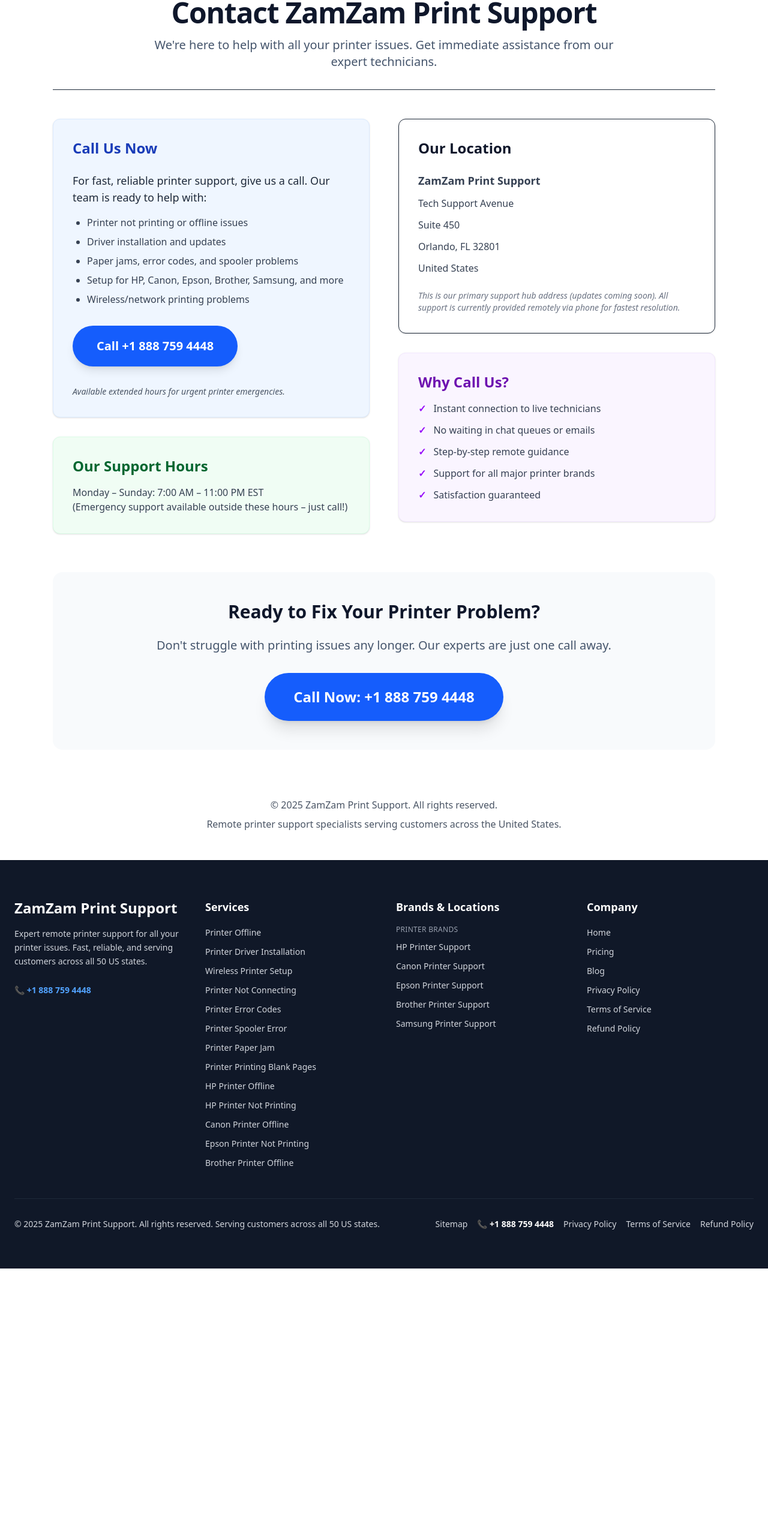
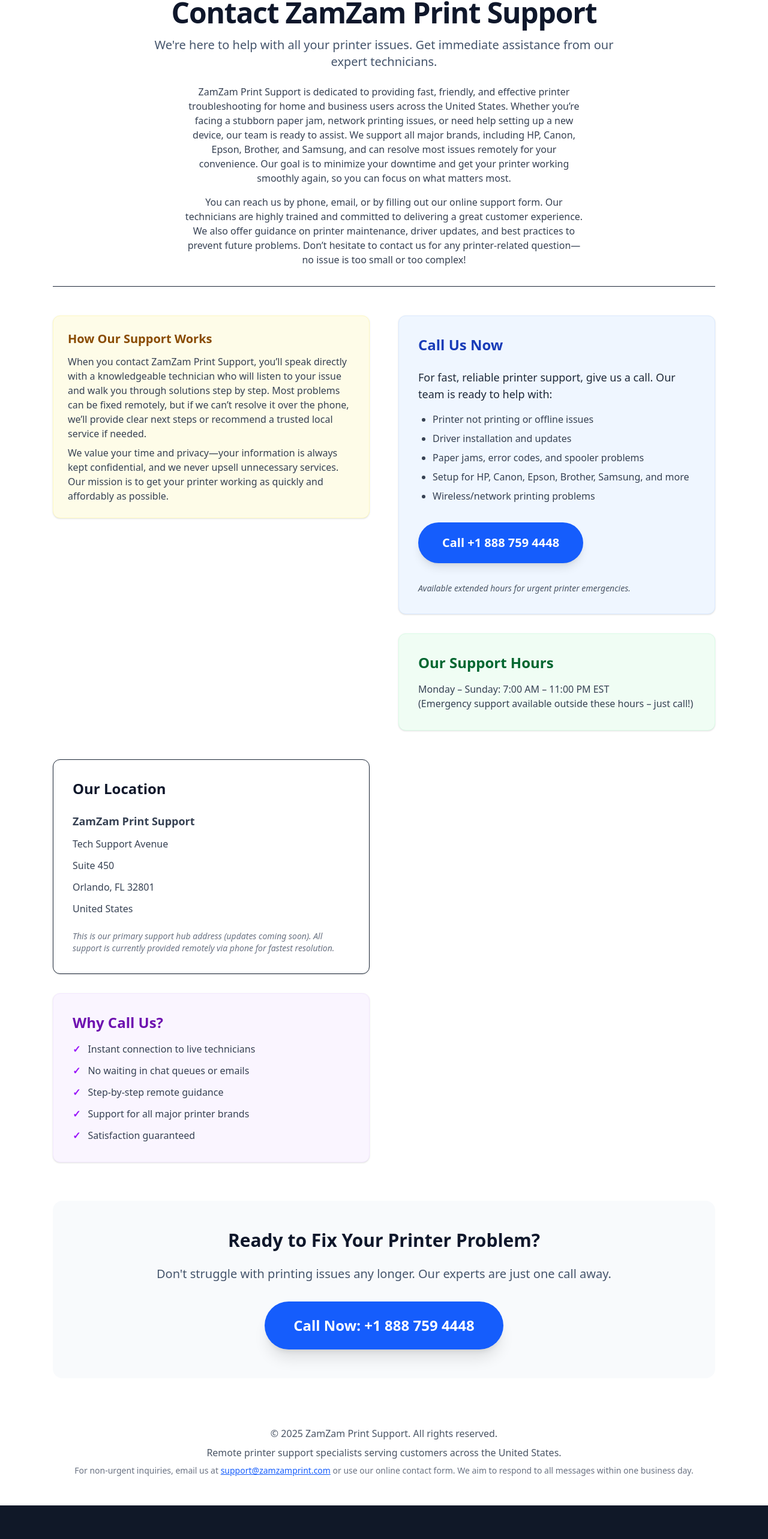
Before and after one commit to mshekhu1/printersupport, a Next.js app: page /contact in a window 1280 px wide. Shown: the part 159-2725 px from the top of the page at 60% size. Before the commit the page ends 2274 px from the top, so only its background shows below. Built offline with nearby package versions, Linux system fonts and the light colour scheme; no server answers.

Commit message:
more content

```diff
--- a/app/contact/page.js
+++ b/app/contact/page.js
@@ -90,9 +90,22 @@
         <p className="text-xl text-slate-600 max-w-3xl mx-auto">
           We're here to help with all your printer issues. Get immediate assistance from our expert technicians.
         </p>
+        <p className="text-base text-gray-700 mt-6 max-w-2xl mx-auto">
+          ZamZam Print Support is dedicated to providing fast, friendly, and effective printer troubleshooting for home and business users across the United States. Whether you’re facing a stubborn paper jam, network printing issues, or need help setting up a new device, our team is ready to assist. We support all major brands, including HP, Canon, Epson, Brother, and Samsung, and can resolve most issues remotely for your convenience. Our goal is to minimize your downtime and get your printer working smoothly again, so you can focus on what matters most.
+        </p>
+        <p className="text-base text-gray-700 mt-4 max-w-2xl mx-auto">
+          You can reach us by phone, email, or by filling out our online support form. Our technicians are highly trained and committed to delivering a great customer experience. We also offer guidance on printer maintenance, driver updates, and best practices to prevent future problems. Don’t hesitate to contact us for any printer-related question—no issue is too small or too complex!
+        </p>
       </header>
 
       <section className="grid md:grid-cols-2 gap-12 mb-16">
+        <div className="mb-8 md:mb-0">
+          <div className="bg-yellow-50 p-6 rounded-xl border border-yellow-100 shadow-sm mb-8">
+            <h2 className="text-xl font-bold text-yellow-800 mb-3">How Our Support Works</h2>
+            <p className="text-gray-700 mb-2">When you contact ZamZam Print Support, you’ll speak directly with a knowledgeable technician who will listen to your issue and walk you through solutions step by step. Most problems can be fixed remotely, but if we can’t resolve it over the phone, we’ll provide clear next steps or recommend a trusted local service if needed.</p>
+            <p className="text-gray-700">We value your time and privacy—your information is always kept confidential, and we never upsell unnecessary services. Our mission is to get your printer working as quickly and affordably as possible.</p>
+          </div>
+        </div>
         <div className="space-y-8">
           <div className="bg-blue-50 p-8 rounded-xl border border-blue-100 shadow-sm">
             <h2 className="text-2xl font-bold text-blue-800 mb-6">Call Us Now</h2>
@@ -191,6 +204,7 @@
       <footer className="mt-20 text-center text-gray-600">
         <p>© {new Date().getFullYear()} ZamZam Print Support. All rights reserved.</p>
         <p className="mt-2">Remote printer support specialists serving customers across the United States.</p>
+        <p className="mt-2 text-sm text-gray-500">For non-urgent inquiries, email us at <a href="mailto:support@zamzamprint.com" className="text-blue-600 underline">support@zamzamprint.com</a> or use our online contact form. We aim to respond to all messages within one business day.</p>
       </footer>
     </main>
   );
--- a/app/refund-policy/page.js
+++ b/app/refund-policy/page.js
@@ -86,6 +86,12 @@
         <p className="text-lg text-slate-600 italic">
           We aim to provide fair and transparent refund practices for our remote printer support services.
         </p>
+        <p className="text-base text-gray-700 mt-6 max-w-2xl mx-auto">
+          At ZamZam Print Support, customer satisfaction is our top priority. We understand that technical support is a service built on trust, and we strive to ensure every customer feels confident in our process. Our refund policy is designed to be clear, fair, and in line with consumer protection standards. If you are not satisfied with the service you received, or if your issue could not be resolved remotely, you may be eligible for a refund. Please read the details below to understand your rights and our procedures.
+        </p>
+        <p className="text-base text-gray-700 mt-4 max-w-2xl mx-auto">
+          We encourage you to contact our support team with any questions about your eligibility or the refund process. Our team is committed to resolving disputes quickly and fairly, and we believe in open communication at every step. Your feedback helps us improve our services and maintain the highest standards of customer care.
+        </p>
       </header>
 
       {/* Eligibility Section */}
@@ -159,7 +165,10 @@
       <section className="my-10 p-6 bg-blue-50 rounded-lg border-l-4 border-blue-500">
         <h2 className="text-2xl font-bold mb-3">Need to Request a Refund?</h2>
         <p className="text-gray-700 mb-4">
-          Contact our support team with your order details and we'll assist you with your refund request.
+          Contact our support team with your order details and we'll assist you with your refund request. We are available by phone, email, or through our online contact form. Our goal is to make the refund process as smooth and hassle-free as possible. If you have any concerns about your eligibility, please reach out and we will review your case promptly.
+        </p>
+        <p className="text-gray-700 mb-4">
+          We believe in honest business practices and value your trust. If you feel your situation is unique or not covered by the policy above, please let us know—our team will do its best to find a fair solution.
         </p>
         <a
           href="tel:+1 888 759 4448"
@@ -179,7 +188,10 @@
       <footer className="mt-12 text-center text-gray-500 text-sm border-t pt-8">
         <p>Last Updated: {lastUpdated}</p>
         <p className="mt-2 text-gray-400 text-xs">
-          This refund policy complies with consumer protection standards
+          This refund policy complies with consumer protection standards and is reviewed regularly to ensure fairness and transparency. If you have suggestions for improvement, we welcome your feedback.
+        </p>
+        <p className="mt-2 text-gray-400 text-xs">
+          For additional questions, email us at <a href="mailto:support@zamzamprint.com" className="text-blue-600 underline">support@zamzamprint.com</a> or call our support line. We are here to help!
         </p>
       </footer>
     </main>
```
